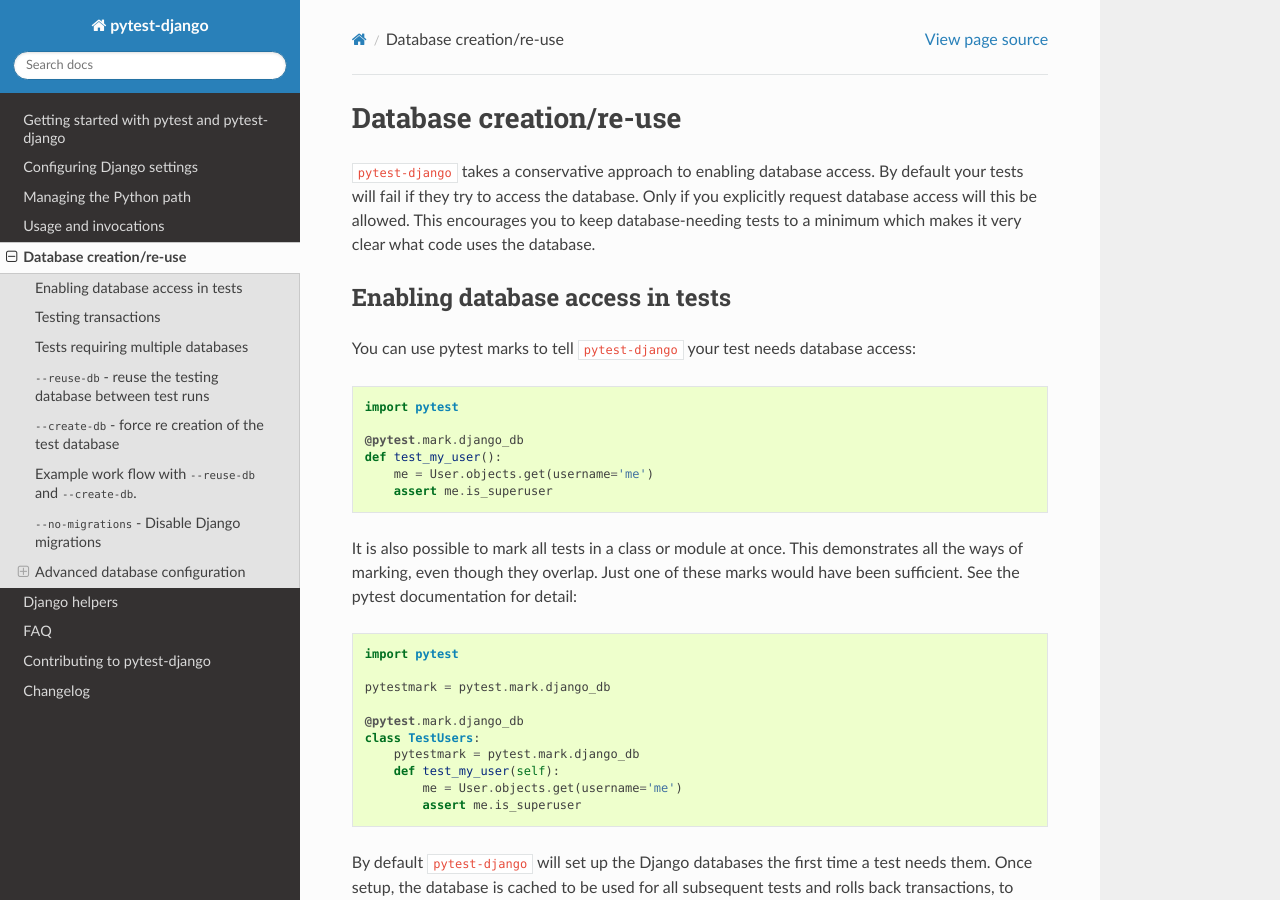
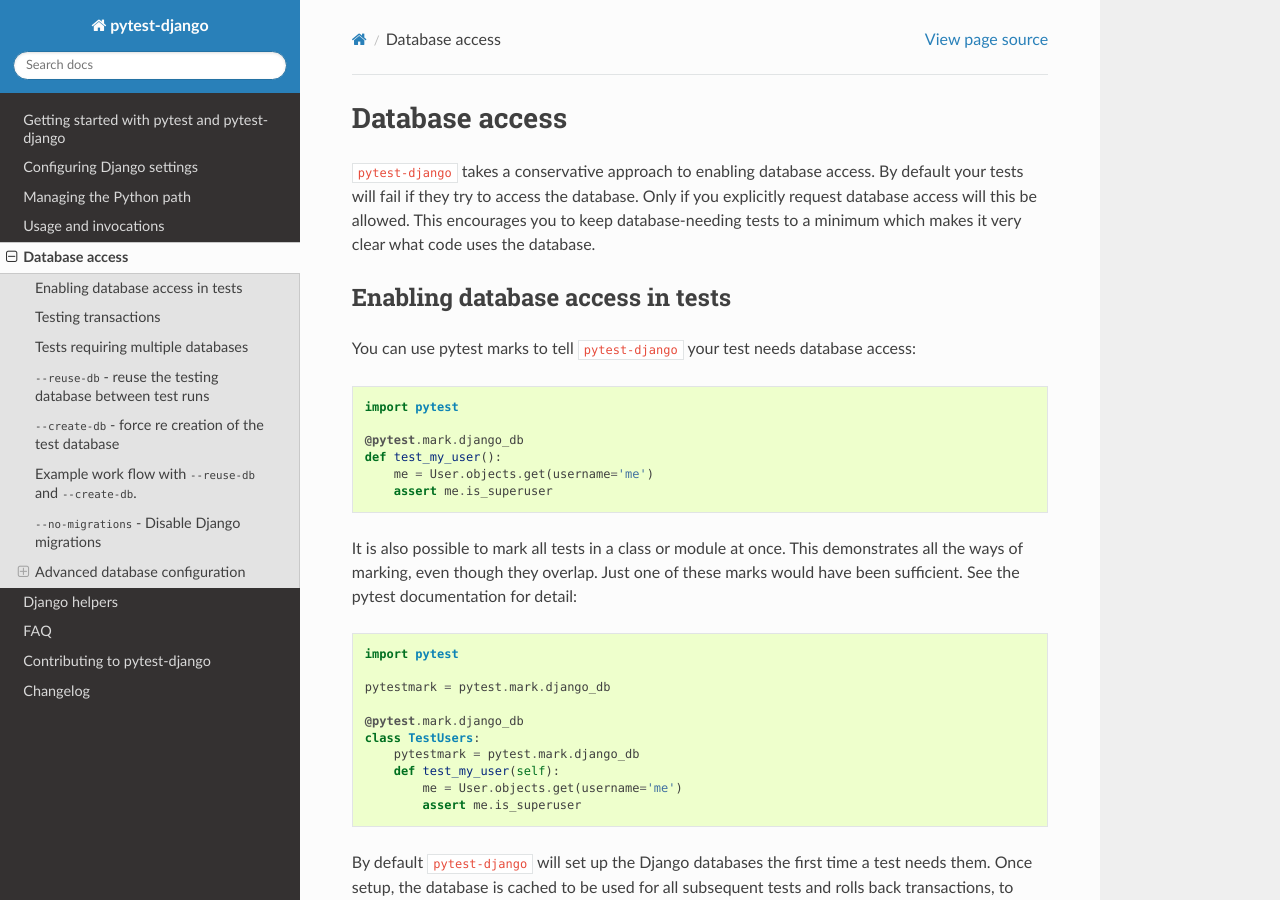
Before and after one commit to pytest-dev/pytest-django, a Sphinx documentation site: the page built from docs/database.rst, in a window 1280 px wide and 900 px high. Built offline with Sphinx 7.4.7 and the Read the Docs theme 2.0.0, drawn with Linux system fonts in a browser that asks for light colours; cross-references to code outside the pages are shown as plain code.

Commit message:
docs: replace odd page title
It takes about more than just creation/re-use.

```diff
--- a/docs/database.rst
+++ b/docs/database.rst
@@ -1,5 +1,5 @@
-Database creation/re-use
-========================
+Database access
+===============
 
 ``pytest-django`` takes a conservative approach to enabling database
 access.  By default your tests will fail if they try to access the
```
